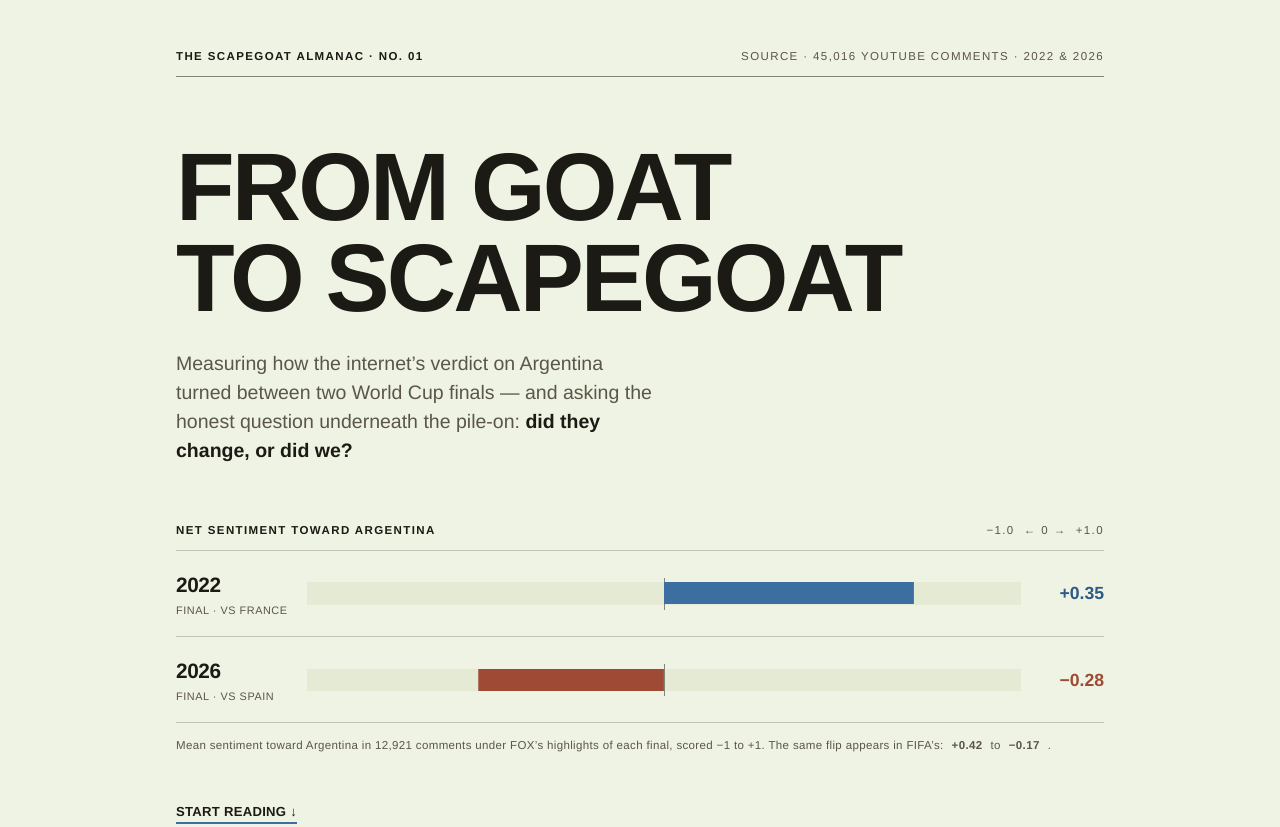
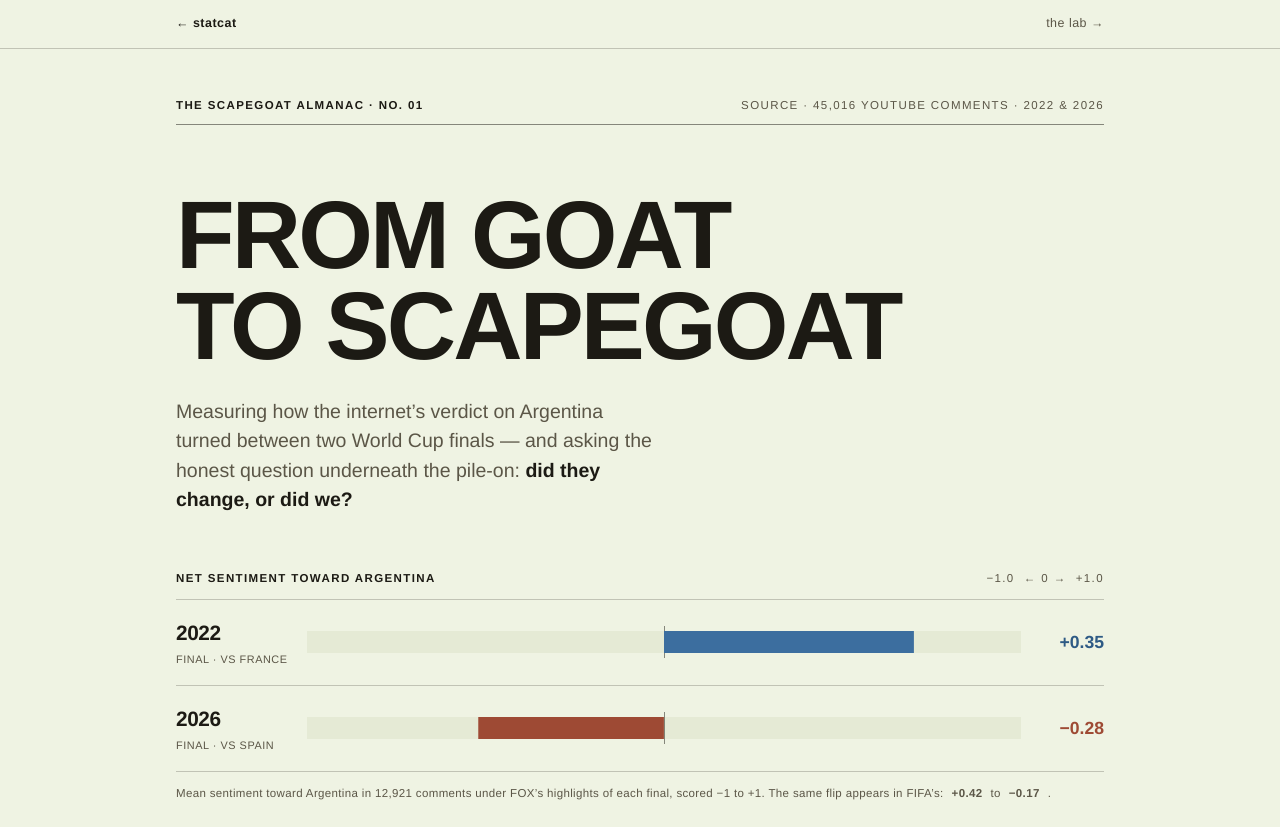
Before and after one commit to statcatio/goat-to-scapegoat, a plain HTML site: page index.html in a window 1280 px wide. Shown: the top 827 px of the page. Drawn offline with Linux system fonts and the light colour scheme.

Commit message:
Give the article a way back to the rest of the site
Arriving at the project from statcat was a one-way trip: the article's
only links were an internal anchor, the aggregates JSON, and the lab.
Nothing pointed home, so the only way back was the browser button.

Adds the same topbar the lab already carries — statcat on the left, the
lab on the right — so the two pages of the project behave alike, plus a
link in the footer for anyone who reads to the end rather than scrolling
back up.

The hrefs are root-relative, which resolves to statcatio.github.io in
production and to the article itself under a local server. Same quirk the
lab page already has, and for the same reason: the project is served from
its own repo.

Co-Authored-By: Claude Opus 5 <noreply@anthropic.com>
Claude-Session: https://claude.ai/code/session_01WuzRBrcvWwBrWP7jbN1XZm

```diff
--- a/index.html
+++ b/index.html
@@ -54,6 +54,17 @@
   @media (prefers-reduced-motion: reduce) {
     html { scroll-behavior: auto; }
   }
+
+
+  /* ---- top bar: a persistent way back to the rest of the site ---- */
+  .topbar { border-bottom: 1px solid var(--rule); font-size: 0.78rem; letter-spacing: 0.04em; }
+  .topbar .wrap {
+    display: flex; align-items: center; justify-content: space-between;
+    gap: 1rem; padding-top: 0.9rem; padding-bottom: 0.9rem;
+  }
+  .topbar a { color: var(--ink-2); text-decoration: none; }
+  .topbar a:hover { color: var(--accent-ink); }
+  .topbar .back { font-weight: 600; color: var(--ink); }
 
   .wrap { width: 100%; max-width: 64rem; margin: 0 auto; padding: 0 clamp(1.25rem, 4vw, 3rem); }
   .reading { max-width: 40rem; }
@@ -298,6 +309,13 @@
 
 <main>
   <!-- MASTHEAD -->
+<div class="topbar">
+  <div class="wrap">
+    <a class="back" href="/">&larr; statcat</a>
+    <a href="lab/">the lab &rarr;</a>
+  </div>
+</div>
+
   <section class="masthead">
     <div class="wrap">
       <div class="meta">
@@ -502,7 +520,7 @@
   <footer>
     <div class="wrap">
       <div class="frow">
-        <span><b>From GOAT to Scapegoat</b> &mdash; a sentiment almanac</span>
+        <span><b>From GOAT to Scapegoat</b> &mdash; a sentiment almanac &middot; <a href="/" style="color:var(--accent-ink)">statcat &rarr;</a></span>
         <span>Data: YouTube Data API &middot; 28,051 comments scored &middot; method above &middot; <a href="lab/" style="color:var(--accent-ink)">the lab &rarr;</a></span>
       </div>
       <p class="disc">Every figure on this page is computed from 28,051 scored comments collected through the YouTube Data API. Sentiment is a multilingual model&rsquo;s P(positive)&minus;P(negative); teams and subjects are matched by published keyword lists. Sarcasm still defeats sentiment models, and a comment naming two teams counts for both &mdash; the <a href="data/public/aggregates.json">aggregate data</a> is here if you want to check.</p>
```
